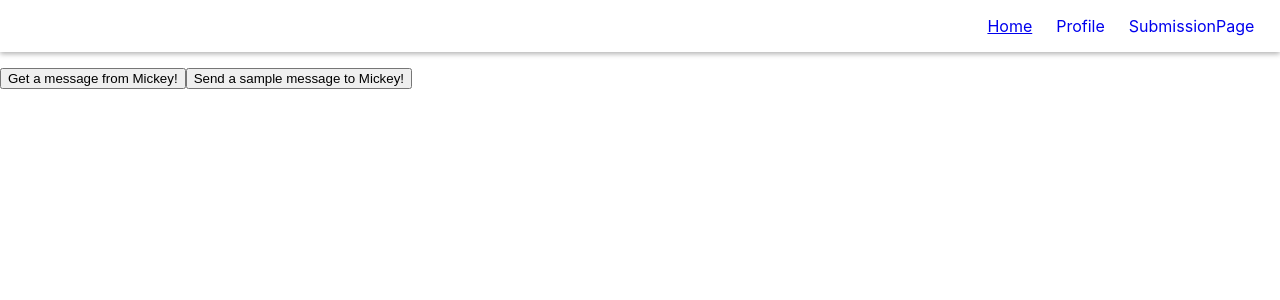
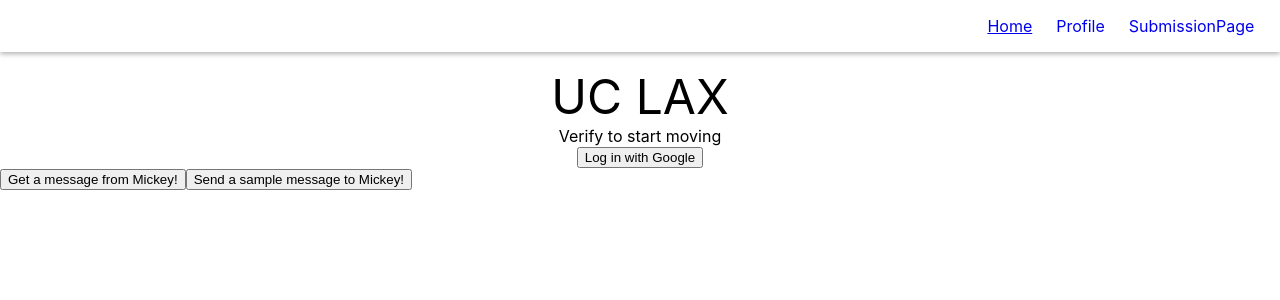
Before and after one commit to nareha/UCLAX, a React (Create React App) app in the folder frontend/: page / in a window 1280 px wide. Shown: the top 300 px of the page. Built offline with nearby package versions, Linux system fonts and the light colour scheme; the HTML template or start-up script is replaced by a standard one.

Commit message:
Added all elements to landing page

```diff
--- /dev/null
+++ b/frontend/src/components/LandingPage/LandingPage.css
@@ -0,0 +1,8 @@
+.title-logo {
+    text-align: center;
+    font-size: xxx-large;
+}
+
+.description{
+    text-align: center;
+}
--- a/frontend/src/components/LandingPage/LandingPage.tsx
+++ b/frontend/src/components/LandingPage/LandingPage.tsx
@@ -1,5 +1,7 @@
 import React from 'react';
 import axios from 'axios';
+
+import './LandingPage.css';
 
 const apiCall = () => {
   axios.get('http://localhost:9000').then((data) => {
@@ -40,6 +42,14 @@ const postCall = () => {
 const LandingPage: React.FC = () => {
   return (
     <div>
+      <div className="title-logo">
+        UC LAX
+      </div>
+      <div className="description">
+          Verify to start moving <br></br>
+          <button>Log in with Google</button>
+      </div>
+
       <button onClick={apiCall}>Get a message from Mickey!</button>
       <button onClick={postCall}>Send a sample message to Mickey!</button>
     </div>
```
